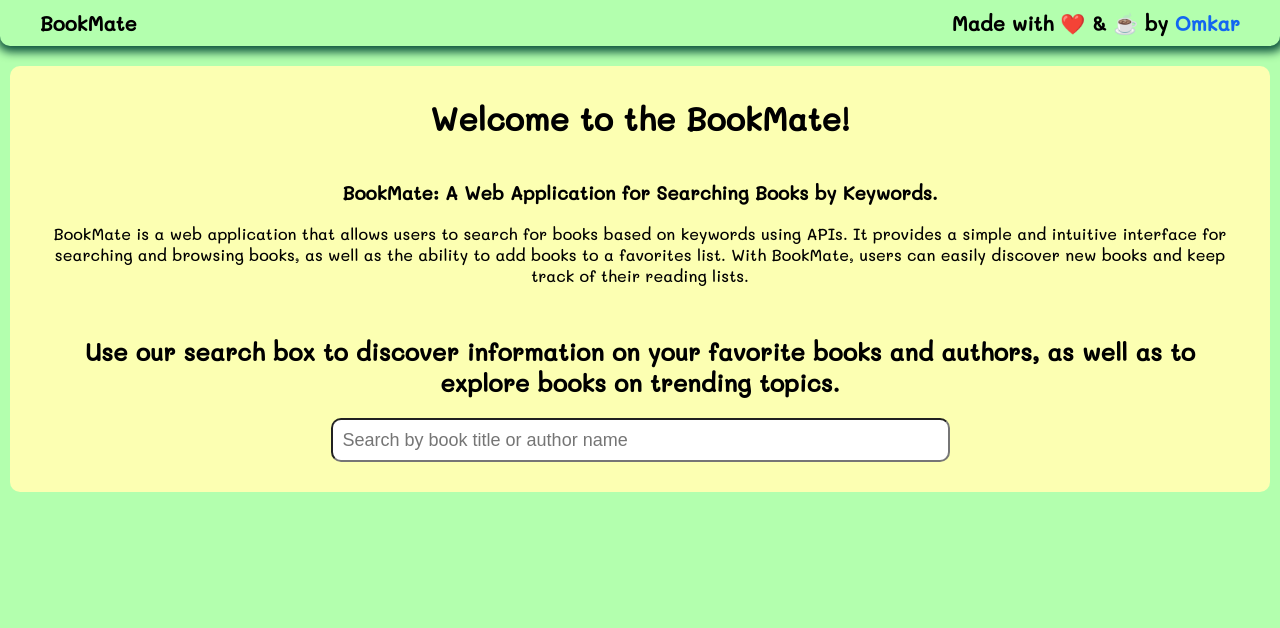
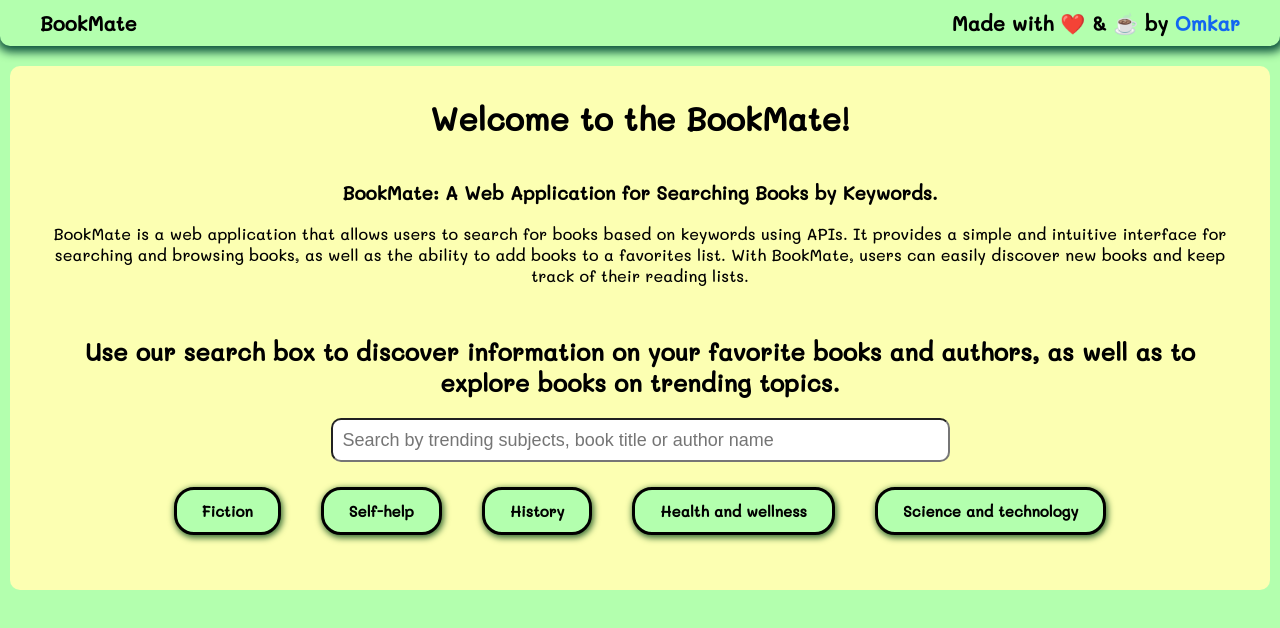
Before and after one commit to omkar342/BookMate, a React (Create React App) app: page / in a window 1280 px wide. Shown: the top 628 px of the page. Built offline with nearby package versions, Linux system fonts and the light colour scheme.

Commit message:
Added TrendingSubjectsButtton component to SearchContainer

```diff
--- a/src/SearchContainer/SearchContainer.css
+++ b/src/SearchContainer/SearchContainer.css
@@ -13,3 +13,8 @@
   font-size: 18px;
   border-radius: 10px;
 }
+
+.search-trending-subject-buttons {
+  display: flex;
+  flex-direction: row;
+}
--- a/src/SearchContainer/SearchContainer.tsx
+++ b/src/SearchContainer/SearchContainer.tsx
@@ -1,7 +1,16 @@
 import React from "react";
+import TrendingSubjectsButton from "../TrendingSubjectsButtons/TrendingSubjectsButton";
 import "./SearchContainer.css";
 
 function SearchContainer() {
+  const trendingSubjects = [
+    "Fiction",
+    "Self-help",
+    "History",
+    "Health and wellness",
+    "Science and technology",
+  ];
+
   return (
     <div className="search-container">
       <h2>
@@ -9,9 +18,14 @@ function SearchContainer() {
         authors, as well as to explore books on trending topics.
       </h2>
       <input
-        placeholder="Search by book title or author name"
+        placeholder="Search by trending subjects, book title or author name"
         className="search-style"
       />
+      <div className="search-trending-subject-buttons">
+        {trendingSubjects.map((trendingSubject) => {
+          return <TrendingSubjectsButton title={trendingSubject} />;
+        })}
+      </div>
     </div>
   );
 }
--- /dev/null
+++ b/src/TrendingSubjectsButtons/TrendingSubjectsButton.css
@@ -0,0 +1,29 @@
+@import url("https://fonts.googleapis.com/css2?family=Mali:wght@500&display=swap");
+
+.trending-buttton {
+  background-color: #b3ffae;
+  border: 3px solid #000;
+  color: #000;
+  border-radius: 20px;
+  padding: 1px 5px;
+  cursor: pointer;
+  box-shadow: 1px 2px 6px 1px #396f35;
+  margin: 25px 20px;
+  text-align: center;
+}
+
+.trending-buttton:hover {
+  cursor: pointer;
+  background-color: #b3ffae;
+}
+
+.trending-buttton:active {
+  box-shadow: 2px 2px 2px #b3ffae;
+}
+
+.trending-buttton p {
+  font-size: 15px;
+  font-weight: bold;
+  margin: 10px 20px;
+  font-family: "Mali", cursive;
+}
--- /dev/null
+++ b/src/TrendingSubjectsButtons/TrendingSubjectsButton.tsx
@@ -0,0 +1,18 @@
+import React from "react";
+import "./TrendingSubjectsButton.css";
+
+interface TrendingSubjectsTitle {
+  title: string;
+}
+
+function TrendingSubjectsButton(props: TrendingSubjectsTitle) {
+  return (
+    <div>
+      <button className="trending-buttton">
+        <p>{props.title}</p>
+      </button>
+    </div>
+  );
+}
+
+export default TrendingSubjectsButton;
```
